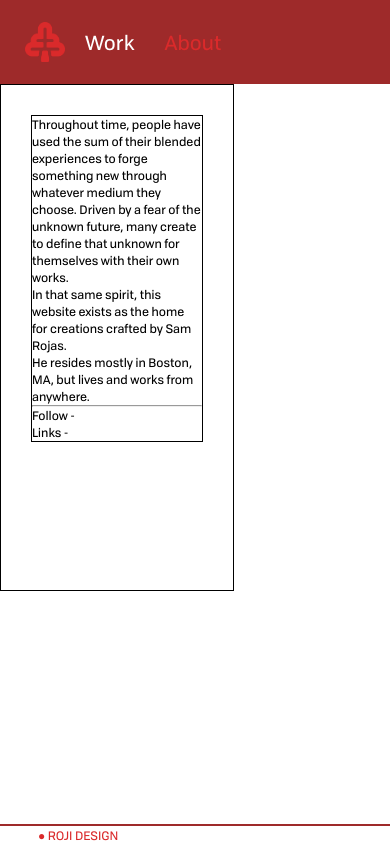
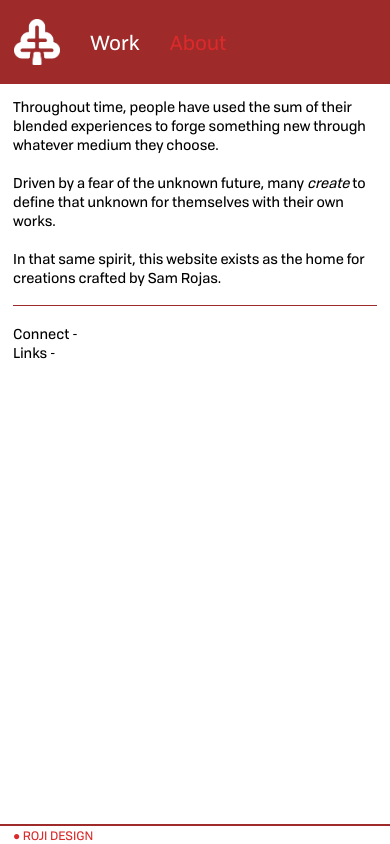
Before and after one commit to samrojas/roji, a React (Create React App) app: page /about in a window 390 px wide. Built offline with nearby package versions, Linux system fonts and the light colour scheme.

Commit message:
style work

```diff
--- a/src/App.css
+++ b/src/App.css
@@ -2,6 +2,7 @@
   box-sizing: border-box;
   margin: 0;
   padding: 0;
+  max-width: 100%;
 }
 
 header {
@@ -9,7 +10,6 @@ header {
   min-height: 10vh;
   background-color: #9E2a2a;
   display: flex;
-  /* justify-content: center; */
   align-items: center;
   position: sticky;
   top: 0;
@@ -35,10 +35,6 @@ header button {
   height: 40px;
 }
 
-.logo:hover {
-  transition: 0.4s;
-  cursor: pointer;
-}
 /* ======= */
 p {
   font-family: Tofino;
@@ -115,30 +111,6 @@ overflow-y: scroll;
 
 /* === GALLERY === */
 
-/* .filter {
-margin-top: -45px;;
-padding:0;
-list-style:none;
-
-}
-
-.filter li {
-  float:left;
-}
-
-.filter li span {
-  display: block;
-  padding:5px 20px;
-  text-decoration:none;
-  color:#666;
-  cursor: pointer;
-}
-
-.filter li span.active {
-  background: #9E2A2A;
-  color:#fff;
-} */
-
 .filter{
   font-family: Tofino;
   text-decoration: none;
@@ -177,10 +149,11 @@ li{
 
 .masonry{
   position: relative;
+  margin-top: 4px;
   margin-left: 200px;
   margin-right: 200px;
   margin-bottom: 200px;
-  border: 2px solid transparent;
+  border: 2px solid white;
   border-top: none;
   min-height: 100vh;
   width: 100vw;
@@ -198,18 +171,20 @@ li{
 
 .paragraph-container{
   height: 60vh;
-  border: 1px solid black;
-  width: 60vw;
+  width: 100vw;
   align-self: flex-start;
-  padding: 30px;
+  padding: 40px;
 }
 
-.paragraph{
-  border: 1px solid black;
+.paragraph hr{
+  background-color:#9E2a2a;
+  border: none;
+  height: 1px;
 }
 
 .paragraph p{
   font-size: 12px;
+  justify-content: space-around;
 }
 
 .about-pic{
@@ -217,101 +192,8 @@ li{
   background-image: url("./img/ROJI@3x.png");
 }
 
-/*
-body{
-  z-index: 80;
-  margin-top: 50px;
-  padding-top: 100px;
-  padding-bottom: 40px;
-
-}
-
-.container {
-position: relative;
-width: 960px;
-margin: 0 auto;
--webkit-transition: all 1s ease;
--moz-transition: all 1s ease;
--o-transition: all 1s ease;
-transition: all 1s ease;
-}
-
-#portfoliolist .portfolio {
--webkit-box-sizing: border-box;
--moz-box-sizing: border-box;
--o-box-sizing: border-box;
-width:23%;
-margin:1%;
-display:none;
-float:left;
-overflow:hidden;
-}
-
-.portfolio-wrapper {
-overflow:hidden;
-position: relative !important;
-background: #666;
-cursor:pointer;
-}
-
-.portfolio img {
-max-width:100%;
-position: relative;
-top:0;
-  -webkit-transition: all 600ms cubic-bezier(0.645, 0.045, 0.355, 1);
-  transition:         all 600ms cubic-bezier(0.645, 0.045, 0.355, 1);
-}
-
-.portfolio .label {
-position: absolute;
-width: 100%;
-height:40px;
-bottom:-40px;
-  -webkit-transition: all 300ms cubic-bezier(0.645, 0.045, 0.355, 1);
-  transition:         all 300ms cubic-bezier(0.645, 0.045, 0.355, 1);
-}
-
-.portfolio .label-bg {
-  background: #e95a44;
-  width: 100%;
-  height:100%;
-  position: absolute;
-  top:0;
-  left:0;
-}
-
-.portfolio .label-text {
-  color:#fff;
-  position: relative;
-  z-index:500;
-  padding:5px 8px;
-}
-
-.portfolio .text-category {
-  display:block;
-  font-size:9px;
-}
-
-.portfolio:hover .label {
-  bottom:0;
-}
-.portfolio:hover img {
-  top:-30px;
-}   */
-
-
-/* === WORK CONTENT END === */
-
-
 
 /* === RESPONSIVE INTERVENTIONS === */
-
-/* #Tablet (Portrait) */
-/* @media only screen and (min-width: 768px) and (max-width: 959px) {
-.container {
-  width: 768px;
-}
-} */
 
 /*  #Mobile (Portrait) - Note: Design for a width of 320px */
 @media only screen and (max-width: 767px) {
@@ -329,6 +211,13 @@ bottom:-40px;
     padding-left: 0px;
   }
 
+  .logo{
+    padding-left: 14px;
+    padding-right: 10px;
+    width: 18vw;
+    height: auto;
+  }
+
   .masonry{
       position: relative;
       margin-left: 120px;
@@ -342,6 +231,17 @@ bottom:-40px;
 
   }
 
+  .filter{
+    font-family: Tofino;
+    text-decoration: none;
+    height: 10px;
+    width: 13px;
+    position: relative;
+    padding: 2px;
+    background-color: white;
+    font-size: 18px;
+  }
+
   .list-container {
     padding: 0px;
     list-style-type: none;
@@ -350,14 +250,38 @@ bottom:-40px;
     z-index: 0;
   }
 
-  /* .work{
-    display: flex;
-  } */
+  .fixed-footer p{
+    margin:  1px;
+    padding-left: 10px;
+  }
+
+  .fixed-footer {
+    border-top: 2px solid #9E2a2a;
+    position: fixed;
+    left: 0;
+    bottom: 0;
+    width: 100vw;
+    height: 20px;
+    background-color: white;
+    color: #DA2A2B;
+    text-align: left;
+    font-size: 12px;
+    text-indent: 2px;
+    font-family: Tofino;
+    font-weight: normal;
+    z-index: 1;
+  }
+
+  .paragraph-container{
+    height: 60vh;
+    width: 100vw;
+    align-self: flex-start;
+    padding: 13px;
+  }
+
+  .paragraph p{
+    font-size: 14px;
+    text-align:left;
+  }
+
 }
-
-/* #Mobile (Landscape) - Note: Design for a width of 480px */
-/* @media only screen and (min-width: 480px) and (max-width: 767px) {
-.container {
-  width: 70%;
-}
-} */
--- a/src/components/About.js
+++ b/src/components/About.js
@@ -10,11 +10,14 @@ function About(){
                 <p></p>
             </div>
             <div className='paragraph'>
-                <p>Throughout time, people have used the sum of their blended experiences to forge something new through whatever medium they choose. Driven by a fear of the unknown future, many create to define that unknown for themselves with their own works.
-                <br></br>In that same spirit, this website exists as the home for creations crafted by Sam Rojas.
-                <br></br>He resides mostly in Boston, MA, but lives and works from anywhere.</p>
+                <p>Throughout time, people have used the sum of their blended experiences to forge something new through whatever medium they choose.
+                <br></br><br></br>Driven by a fear of the unknown future, many <i>create</i> to define that unknown for themselves with their own works.
+                <br></br><br></br>In that same spirit, this website exists as the home for creations crafted by Sam Rojas.
+                </p>
+                <br></br>
                 <hr></hr>
-                <p>Follow -
+                <br></br>
+                <p>Connect -
                 <br></br>
                 Links -
                 </p>
--- a/src/components/Header.js
+++ b/src/components/Header.js
@@ -40,7 +40,7 @@ function Header(props){
     return(
         <header className="header">
 
-            <img onMouseOver={() => setHover(true)} onMouseLeave={() => setHover(false)} className="logo" src={hover ? LogoWhite : Logo} alt="logo"/>
+            <img className="logo" src={LogoWhite} alt="roji logo"/>
 
             <div className='button-container'>
                 {buttons.map(x => {
--- a/src/components/Work.js
+++ b/src/components/Work.js
@@ -18,11 +18,7 @@ function Filters(props){
              },
              {
                 class: "filter",
-                text: "Illustrations"
-            },
-            {
-                class: "filter",
-                text: "Models"
+                text: "Drawing"
             },
              {
                  class: "filter ",
@@ -36,6 +32,10 @@ function Filters(props){
                  class: "filter",
                  text: "Video"
              },
+             {
+                class: "filter",
+                text: "3D Modeling"
+             }
 
          ]
     )
@@ -236,7 +236,7 @@ function WorkContents(props){
         },
 
         {
-            filter: "illustrations",
+            filter: "drawing",
             imgs: [
                 {
                     // Koala
@@ -256,24 +256,6 @@ function WorkContents(props){
                     width: 5,
                     height: 4
                 }
-            ]
-        },
-
-        {
-            filter:"models",
-            imgs: [
-                {
-                    // Coudaltia: KIX Portable Calcutron
-                    src:  'https://www.dropbox.com/s/5hmzrfwjjq55olv/kix_portable_calcatron-web.gif',
-                    width: 16,
-                    height: 9
-                },
-                {
-                    // Coudaltia: ZUI 00 Spacecraft
-                    src:   'https://www.dropbox.com/s/a0s7xjuu4igb001/zui_00-web.gif',
-                    width: 16,
-                    height: 9
-                },
             ]
         },
 
@@ -535,6 +517,24 @@ function WorkContents(props){
 
             ]
         },
+
+        {
+            filter:"3d modeling",
+            imgs: [
+                {
+                    // Coudaltia: KIX Portable Calcutron
+                    src:  'https://www.dropbox.com/s/5hmzrfwjjq55olv/kix_portable_calcatron-web.gif',
+                    width: 16,
+                    height: 9
+                },
+                {
+                    // Coudaltia: ZUI 00 Spacecraft
+                    src:   'https://www.dropbox.com/s/a0s7xjuu4igb001/zui_00-web.gif',
+                    width: 16,
+                    height: 9
+                },
+            ]
+        }
     ]
 
     let content = []
@@ -551,7 +551,7 @@ function WorkContents(props){
     console.log(content)
     return(
         <div className='masonry'>
-            <Gallery margin={5} photos={content} />
+            <Gallery margin={5} photos={content} direction={"column"}/>
         </div>
     )
 }
```
